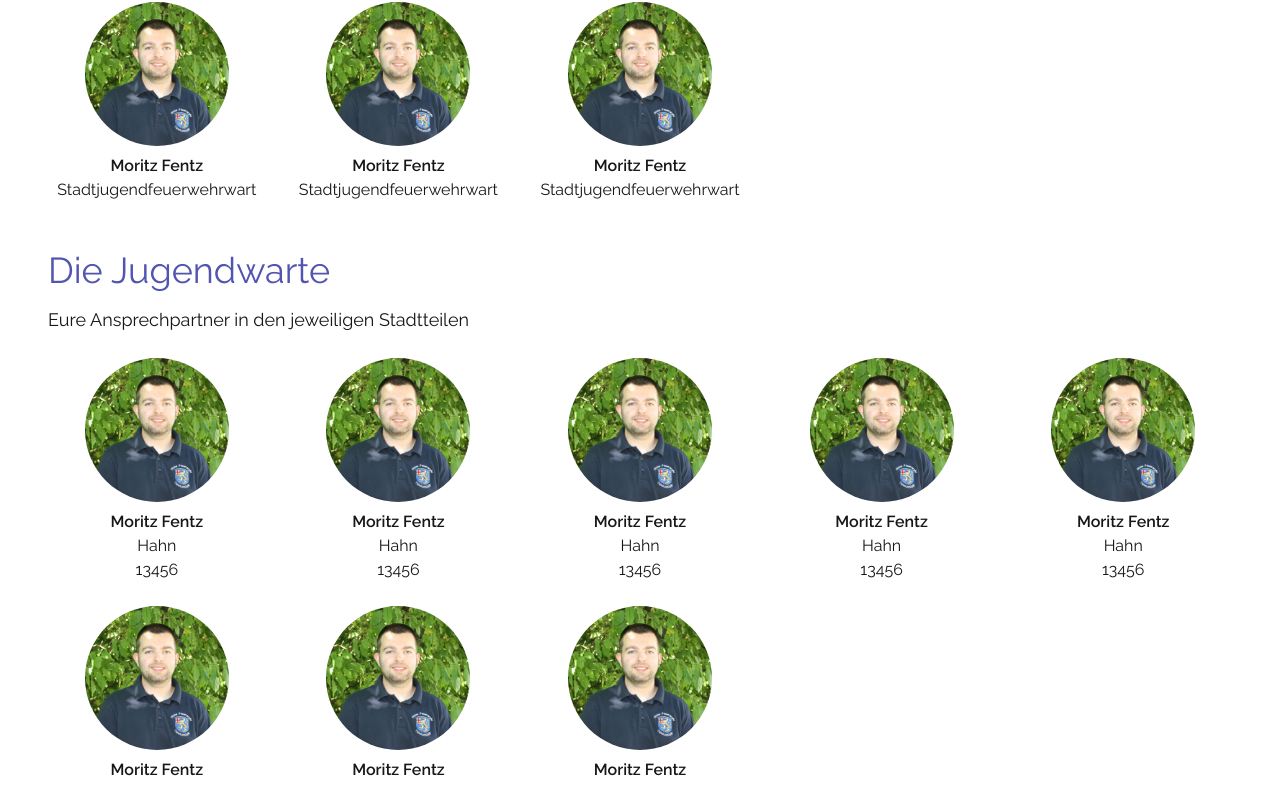
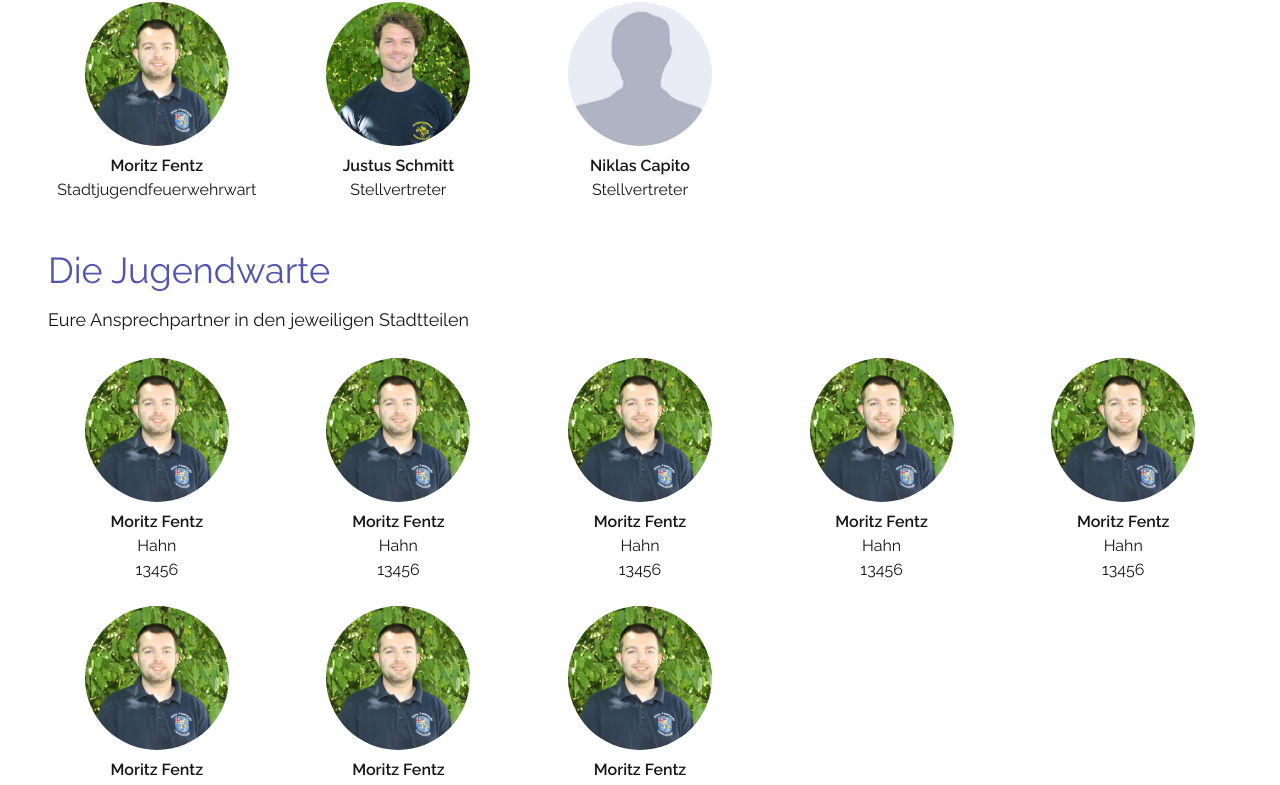
Before and after one commit to jf-taunusstein/jf-taunusstein, a Next.js app: page / in a window 1280 px wide. Shown: the part 3524-4309 px from the top of the page. Built offline with nearby package versions, Linux system fonts and the light colour scheme.

Commit message:
feat: add team data

```diff
--- a/src/data/team.ts
+++ b/src/data/team.ts
@@ -1,4 +1,6 @@
 import MoritzFentz from "~/public/images/team/moritz-fentz.jpg";
+import JustusSchmitt from "~/public/images/team/justus-schmitt.jpg";
+import NiklasCapito from "~/public/images/team/niklas-capito.jpg";
 
 export const team = [
   {
@@ -7,13 +9,13 @@ export const team = [
     position: "Stadtjugendfeuerwehrwart",
   },
   {
-    image: MoritzFentz,
-    name: "Moritz Fentz",
-    position: "Stadtjugendfeuerwehrwart",
+    image: JustusSchmitt,
+    name: "Justus Schmitt",
+    position: "Stellvertreter",
   },
   {
-    image: MoritzFentz,
-    name: "Moritz Fentz",
-    position: "Stadtjugendfeuerwehrwart",
+    image: NiklasCapito,
+    name: "Niklas Capito",
+    position: "Stellvertreter",
   },
 ];
```
